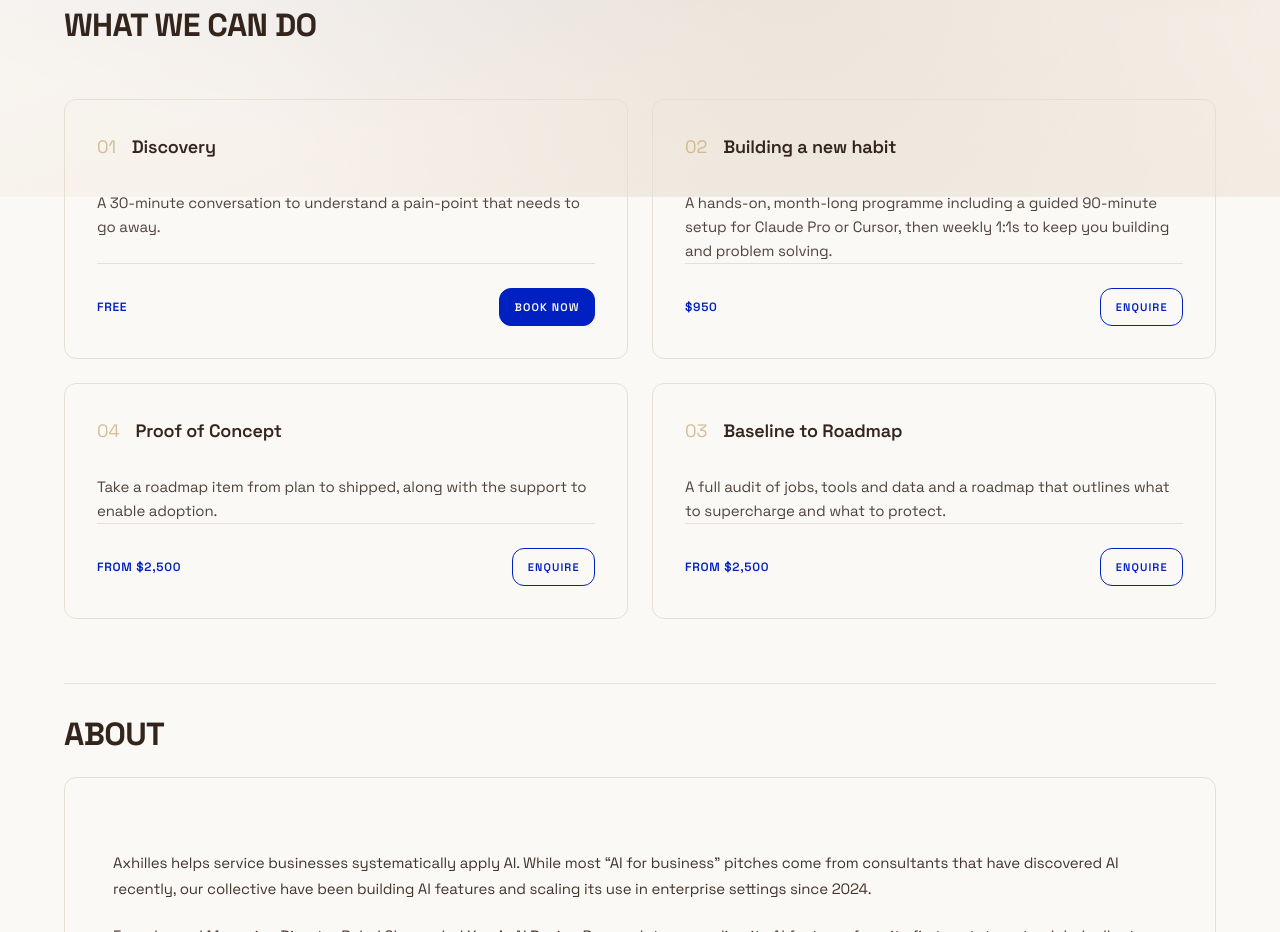
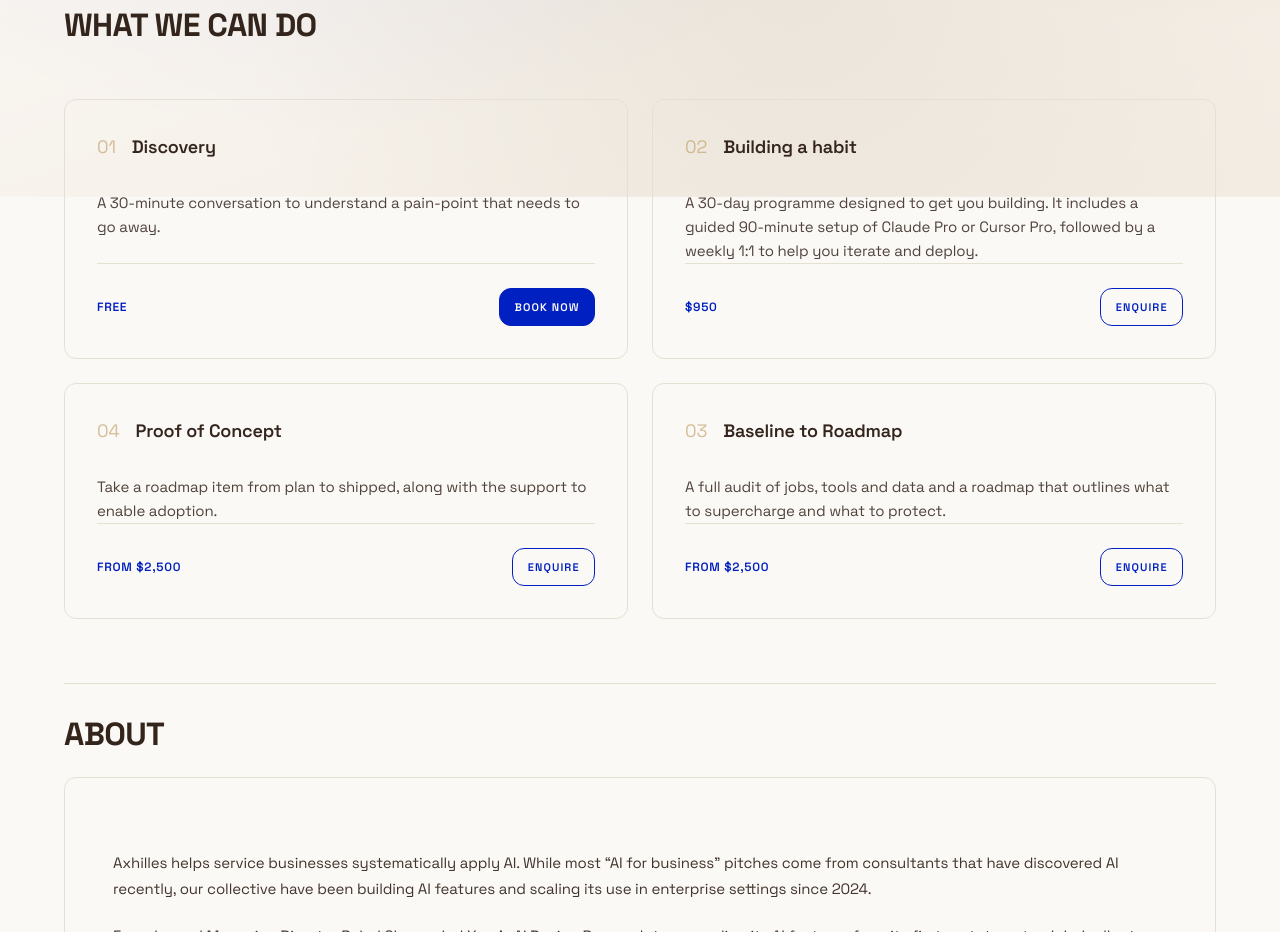
Before and after one commit to rsharmanz-web/axhilles, a plain HTML site: page index.html in a window 1280 px wide. Shown: the part 800-1732 px from the top of the page. Drawn offline with nearby package versions, Linux system fonts and the light colour scheme.

Commit message:
Rename habit offer and refresh its programme copy.
Co-authored-by: Cursor <cursoragent@cursor.com>

```diff
--- a/index.html
+++ b/index.html
@@ -60,12 +60,12 @@
         <article class="schematic-box way-card way-2">
           <div class="way-header">
             <p class="mono-num">02</p>
-            <h3>Building a new habit</h3>
+            <h3>Building a habit</h3>
           </div>
-          <p class="body-copy">A hands-on, month-long programme including a guided 90-minute setup for Claude Pro or Cursor, then weekly 1:1s to keep you building and problem solving.</p>
+          <p class="body-copy">A 30-day programme designed to get you building. It includes a guided 90-minute setup of Claude Pro or Cursor Pro, followed by a weekly 1:1 to help you iterate and deploy.</p>
           <div class="way-meta">
             <span class="way-price">$950</span>
-            <a class="way-cta way-cta-secondary" href="mailto:hello@axhilles.com?subject=Enquire%20%E2%80%94%20Building%20a%20new%20habit">Enquire</a>
+            <a class="way-cta way-cta-secondary" href="mailto:hello@axhilles.com?subject=Enquire%20%E2%80%94%20Building%20a%20habit">Enquire</a>
           </div>
         </article>
 
```
